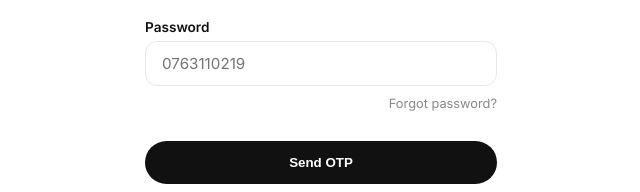
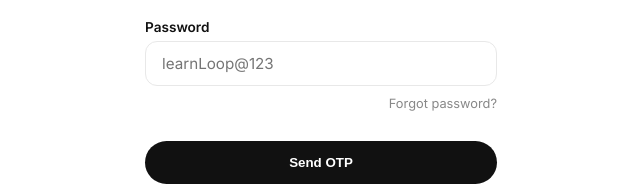
Before and after one commit to Maleesha-Sanjana/LearnLoop-Focus-Room-and-Study-Habit-Tracker, a plain HTML site: page login.html in a window 1280 px wide. Shown: the part 458-650 px from the top of the page, 319-959 px from the left. Drawn offline with Linux system fonts and the light colour scheme.

Commit message:
change password

```diff
--- a/login.html
+++ b/login.html
@@ -78,7 +78,7 @@
             </div>
             <div class="input-group">
                 <label>Password</label>
-                <input type="password" placeholder="0763110219">
+                <input type="password" placeholder="learnLoop@123">
                 <div class="forgot-pass" onclick="showScreen('forgot-screen')">Forgot password?</div>
             </div>
             <button type="submit" class="btn-primary">Send OTP</button>
```
